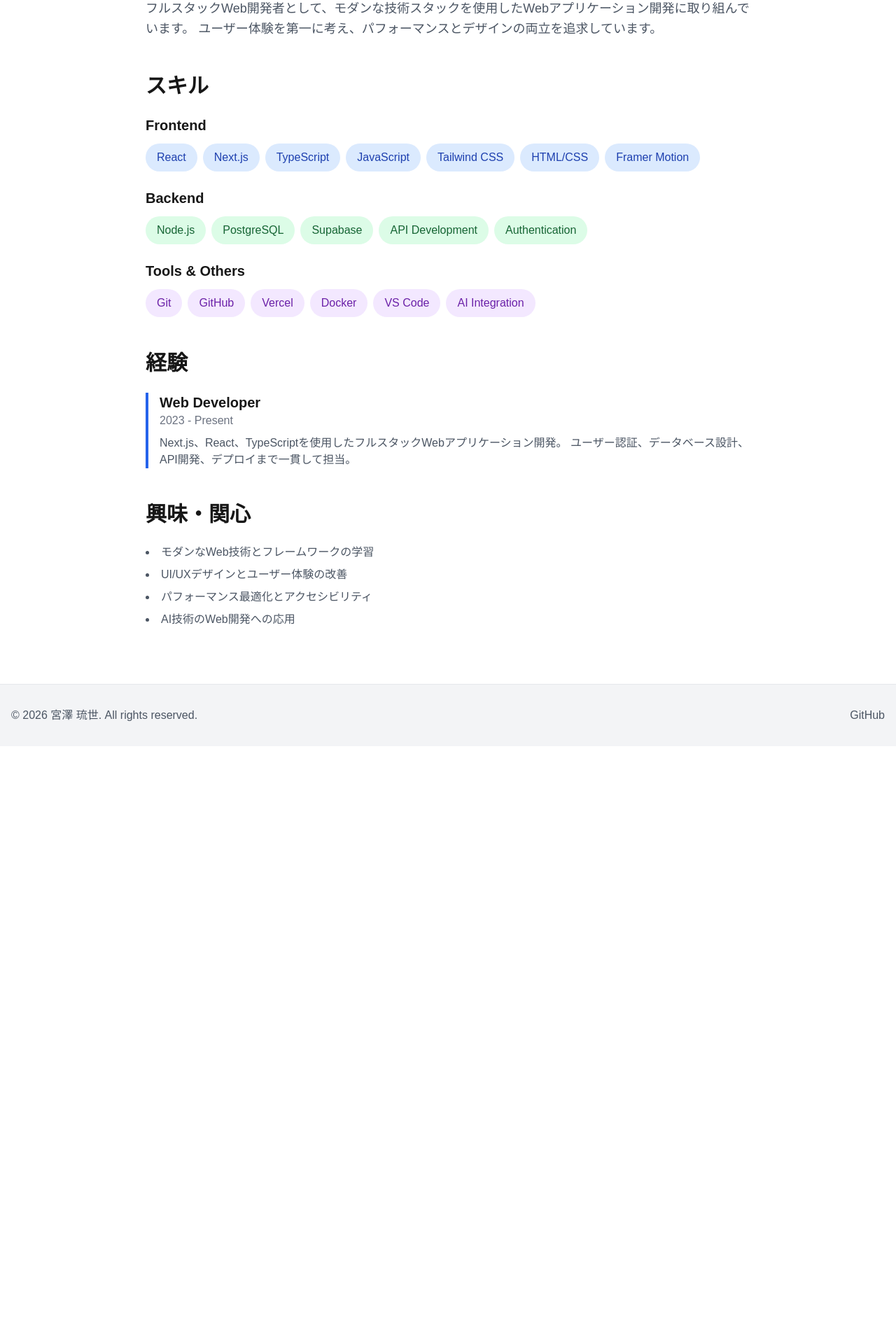
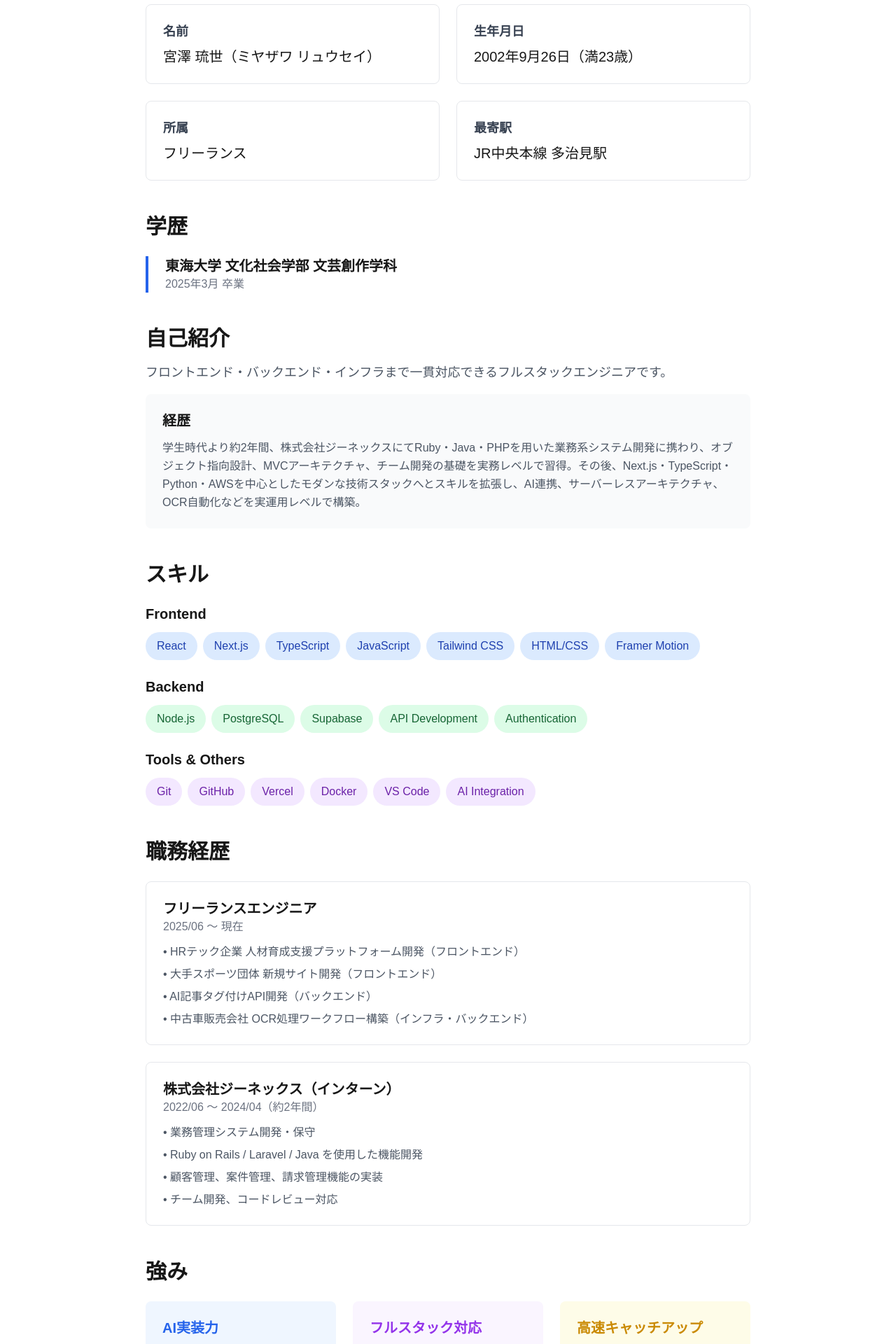
Before and after one commit to RyuseiMiyazawa/portfolio, a Next.js app: page /about in a window 1280 px wide. Shown: the part 279-2199 px from the top of the page at 70% size. Before the commit the page ends 1345 px from the top, so only its background shows below. Built offline with nearby package versions, Linux system fonts and the light colour scheme.

Commit message:
Update About page with profile details and auto-calculating age

```diff
--- a/app/about/page.tsx
+++ b/app/about/page.tsx
@@ -1,14 +1,58 @@
 export default function About() {
+  // 年齢を自動計算
+  const birthDate = new Date('2002-09-26');
+  const today = new Date();
+  let age = today.getFullYear() - birthDate.getFullYear();
+  const monthDiff = today.getMonth() - birthDate.getMonth();
+  if (monthDiff < 0 || (monthDiff === 0 && today.getDate() < birthDate.getDate())) {
+    age--;
+  }
+
   return (
     <div className="container mx-auto px-4 py-20 max-w-4xl">
-      <h1 className="text-5xl font-bold mb-8">About Me</h1>
+      <h1 className="text-5xl font-bold mb-8 bg-gradient-to-r from-blue-600 to-purple-600 bg-clip-text text-transparent">About Me</h1>
+
+      <section className="mb-12">
+        <h2 className="text-3xl font-semibold mb-6">基本情報</h2>
+        <div className="grid grid-cols-1 md:grid-cols-2 gap-6">
+          <div className="border border-gray-200 dark:border-gray-700 rounded-lg p-6">
+            <h3 className="text-lg font-semibold text-gray-700 dark:text-gray-300 mb-2">名前</h3>
+            <p className="text-xl">宮澤 琉世（ミヤザワ リュウセイ）</p>
+          </div>
+          <div className="border border-gray-200 dark:border-gray-700 rounded-lg p-6">
+            <h3 className="text-lg font-semibold text-gray-700 dark:text-gray-300 mb-2">生年月日</h3>
+            <p className="text-xl">2002年9月26日（満{age}歳）</p>
+          </div>
+          <div className="border border-gray-200 dark:border-gray-700 rounded-lg p-6">
+            <h3 className="text-lg font-semibold text-gray-700 dark:text-gray-300 mb-2">所属</h3>
+            <p className="text-xl">フリーランス</p>
+          </div>
+          <div className="border border-gray-200 dark:border-gray-700 rounded-lg p-6">
+            <h3 className="text-lg font-semibold text-gray-700 dark:text-gray-300 mb-2">最寄駅</h3>
+            <p className="text-xl">JR中央本線 多治見駅</p>
+          </div>
+        </div>
+      </section>
+
+      <section className="mb-12">
+        <h2 className="text-3xl font-semibold mb-6">学歴</h2>
+        <div className="border-l-4 border-blue-600 pl-6">
+          <h3 className="text-xl font-semibold">東海大学 文化社会学部 文芸創作学科</h3>
+          <p className="text-gray-500 dark:text-gray-400 mb-2">2025年3月 卒業</p>
+        </div>
+      </section>
 
       <section className="mb-12">
         <h2 className="text-3xl font-semibold mb-4">自己紹介</h2>
-        <p className="text-lg text-gray-600 dark:text-gray-300 leading-relaxed">
-          フルスタックWeb開発者として、モダンな技術スタックを使用したWebアプリケーション開発に取り組んでいます。
-          ユーザー体験を第一に考え、パフォーマンスとデザインの両立を追求しています。
+        <p className="text-lg text-gray-600 dark:text-gray-300 leading-relaxed mb-4">
+          フロントエンド・バックエンド・インフラまで一貫対応できるフルスタックエンジニアです。
         </p>
+        <div className="bg-gray-50 dark:bg-gray-800 rounded-lg p-6">
+          <h3 className="text-xl font-semibold mb-3">経歴</h3>
+          <p className="text-gray-600 dark:text-gray-300 leading-relaxed">
+            学生時代より約2年間、株式会社ジーネックスにてRuby・Java・PHPを用いた業務系システム開発に携わり、オブジェクト指向設計、MVCアーキテクチャ、チーム開発の基礎を実務レベルで習得。その後、Next.js・TypeScript・Python・AWSを中心としたモダンな技術スタックへとスキルを拡張し、AI連携、サーバーレスアーキテクチャ、OCR自動化などを実運用レベルで構築。
+          </p>
+        </div>
       </section>
 
       <section className="mb-12">
@@ -51,27 +95,54 @@ export default function About() {
       </section>
 
       <section className="mb-12">
-        <h2 className="text-3xl font-semibold mb-6">経験</h2>
+        <h2 className="text-3xl font-semibold mb-6">職務経歴</h2>
         <div className="space-y-6">
-          <div className="border-l-4 border-blue-600 pl-4">
-            <h3 className="text-xl font-semibold">Web Developer</h3>
-            <p className="text-gray-500 mb-2">2023 - Present</p>
-            <p className="text-gray-600 dark:text-gray-300">
-              Next.js、React、TypeScriptを使用したフルスタックWebアプリケーション開発。
-              ユーザー認証、データベース設計、API開発、デプロイまで一貫して担当。
-            </p>
+          <div className="border border-gray-200 dark:border-gray-700 rounded-lg p-6">
+            <h3 className="text-xl font-semibold">フリーランスエンジニア</h3>
+            <p className="text-gray-500 dark:text-gray-400 mb-3">2025/06 ～ 現在</p>
+            <ul className="space-y-2 text-gray-600 dark:text-gray-300">
+              <li>• HRテック企業 人材育成支援プラットフォーム開発（フロントエンド）</li>
+              <li>• 大手スポーツ団体 新規サイト開発（フロントエンド）</li>
+              <li>• AI記事タグ付けAPI開発（バックエンド）</li>
+              <li>• 中古車販売会社 OCR処理ワークフロー構築（インフラ・バックエンド）</li>
+            </ul>
+          </div>
+
+          <div className="border border-gray-200 dark:border-gray-700 rounded-lg p-6">
+            <h3 className="text-xl font-semibold">株式会社ジーネックス（インターン）</h3>
+            <p className="text-gray-500 dark:text-gray-400 mb-3">2022/06 ～ 2024/04（約2年間）</p>
+            <ul className="space-y-2 text-gray-600 dark:text-gray-300">
+              <li>• 業務管理システム開発・保守</li>
+              <li>• Ruby on Rails / Laravel / Java を使用した機能開発</li>
+              <li>• 顧客管理、案件管理、請求管理機能の実装</li>
+              <li>• チーム開発、コードレビュー対応</li>
+            </ul>
           </div>
         </div>
       </section>
 
       <section>
-        <h2 className="text-3xl font-semibold mb-6">興味・関心</h2>
-        <ul className="list-disc list-inside space-y-2 text-gray-600 dark:text-gray-300">
-          <li>モダンなWeb技術とフレームワークの学習</li>
-          <li>UI/UXデザインとユーザー体験の改善</li>
-          <li>パフォーマンス最適化とアクセシビリティ</li>
-          <li>AI技術のWeb開発への応用</li>
-        </ul>
+        <h2 className="text-3xl font-semibold mb-6">強み</h2>
+        <div className="grid grid-cols-1 md:grid-cols-3 gap-6">
+          <div className="bg-blue-50 dark:bg-blue-900/20 rounded-lg p-6">
+            <h3 className="text-xl font-semibold mb-3 text-blue-600 dark:text-blue-400">AI実装力</h3>
+            <p className="text-gray-600 dark:text-gray-300">
+              AIを検証で終わらせず、実業務に組み込んで運用まで落とし込む
+            </p>
+          </div>
+          <div className="bg-purple-50 dark:bg-purple-900/20 rounded-lg p-6">
+            <h3 className="text-xl font-semibold mb-3 text-purple-600 dark:text-purple-400">フルスタック対応</h3>
+            <p className="text-gray-600 dark:text-gray-300">
+              フロントからインフラまで一人で設計・実装・デプロイできる
+            </p>
+          </div>
+          <div className="bg-yellow-50 dark:bg-yellow-900/20 rounded-lg p-6">
+            <h3 className="text-xl font-semibold mb-3 text-yellow-600 dark:text-yellow-400">高速キャッチアップ</h3>
+            <p className="text-gray-600 dark:text-gray-300">
+              新しい技術への迅速な習得と実務への応用力
+            </p>
+          </div>
+        </div>
       </section>
     </div>
   );
```
